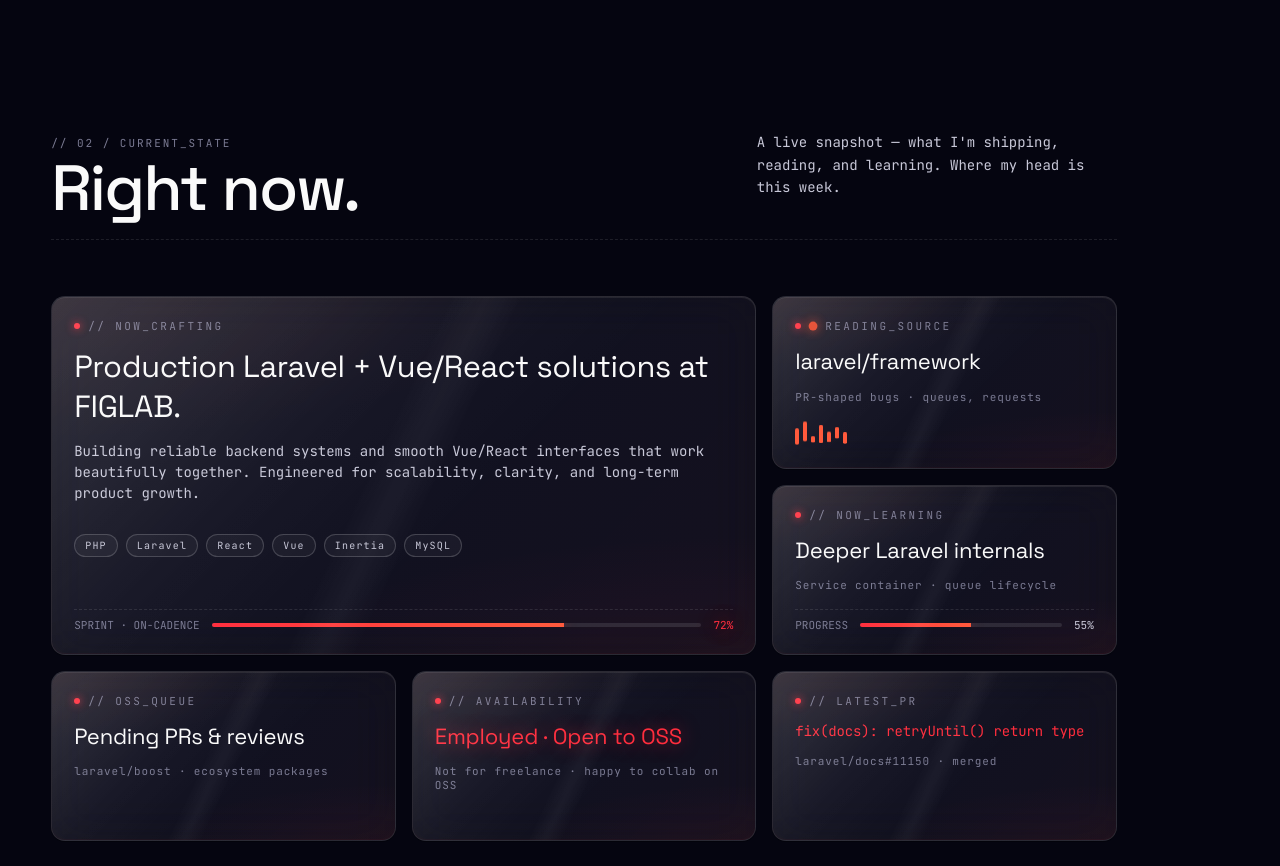
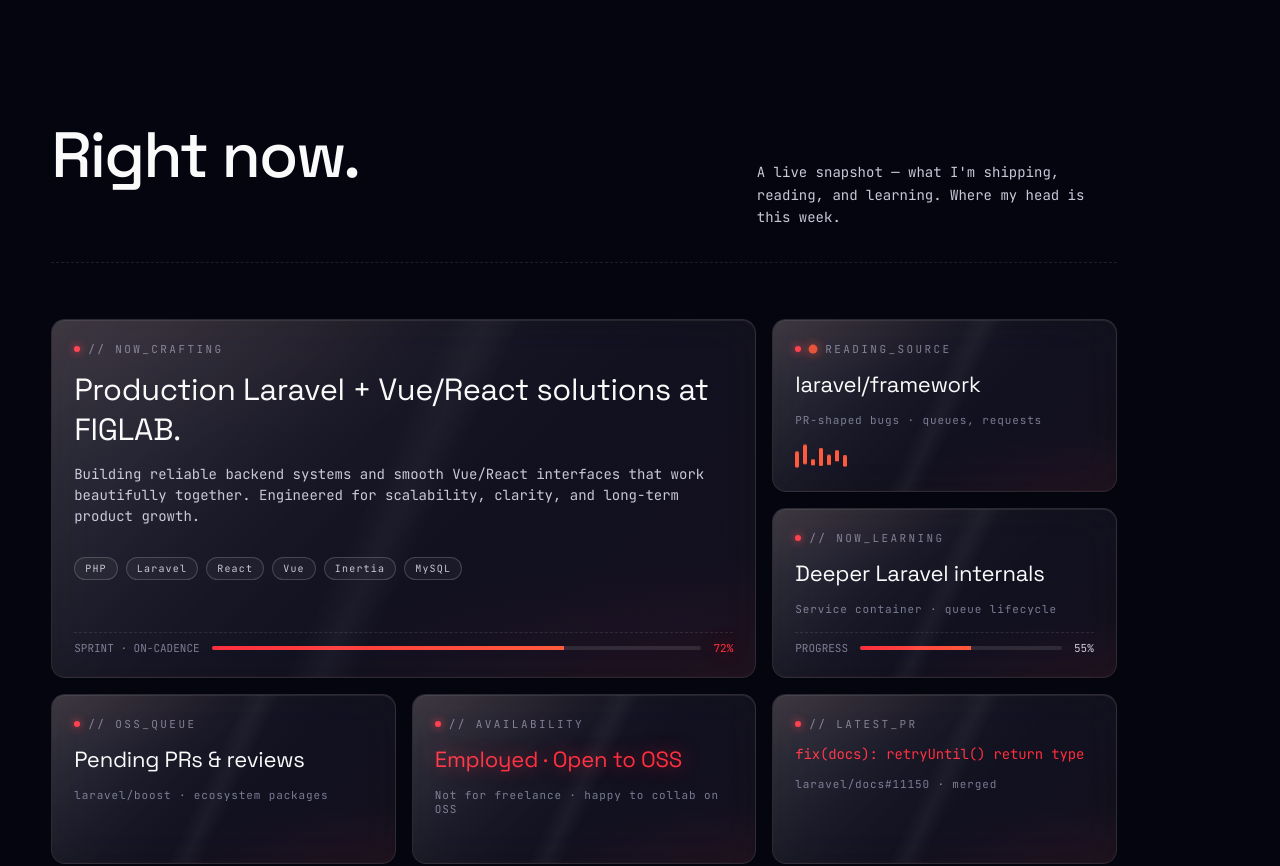
Before and after one commit to iz-ahmad/portfolio, a Next.js app: page / in a window 1280 px wide. Shown: the part 820-1686 px from the top of the page. Built offline with nearby package versions, Linux system fonts and the light colour scheme; no server answers.

Commit message:
remove section-num label from NowPlaying section

```diff
--- a/src/components/sections/NowPlaying.tsx
+++ b/src/components/sections/NowPlaying.tsx
@@ -3,7 +3,6 @@ export function NowPlaying() {
     <section id="now" className="section" aria-label="Current status">
       <div className="section-head">
         <div>
-          <div className="section-num">// 02 / CURRENT_STATE</div>
           <h2 className="h-display section-title">Right now.</h2>
         </div>
         <div className="section-aside">
```
